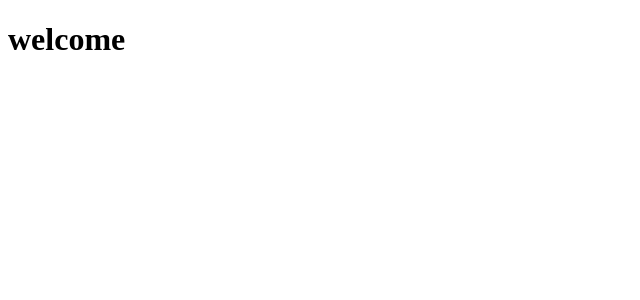
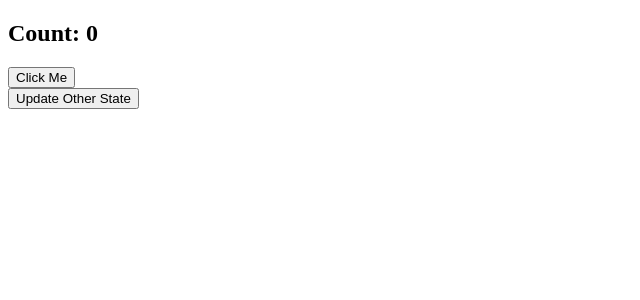
Before and after one commit to ItsMeAadityaK/react-component-basics, a React (Create React App) app: page / in a window 1280 px wide. Shown: the top 300 px of the page, without its empty margins (0-640 px from the left). Built offline with nearby package versions, Linux system fonts and the light colour scheme; the HTML template or start-up script is replaced by a standard one.

Commit message:
useCallback re-render

```diff
--- a/src/App.js
+++ b/src/App.js
@@ -1,15 +1,13 @@
+// src/App.js
 import React from 'react';
-import { useTranslation } from 'react-i18next';
+import UseCallbackEx from './UseCallbackEx';
 
-function HelloWorld() {
-  const { t } = useTranslation();
-
+function App() {
   return (
-    <div>
-      <h1>{t('welcome')}</h1>
+    <div className="App">
+      <UseCallbackEx />
     </div>
   );
 }
 
-
-export default HelloWorld;
+export default App;
--- /dev/null
+++ b/src/UseCallbackEx.js
@@ -0,0 +1,33 @@
+// src/UseCallbackExample.js
+import React, { useState, useCallback } from 'react';
+
+const Child = React.memo(({ onClick }) => {
+  console.log('🔁 Child re-rendered');
+  return (
+    <div>
+      <button onClick={onClick}>Click Me</button>
+    </div>
+  );
+});
+
+function UseCallbackEx() {
+  const [count, setCount] = useState(0);
+  const [otherState, setOtherState] = useState(0);
+
+  // ✅ useCallback to memoize the function
+  const handleClick = useCallback(() => {
+    setCount((prev) => prev + 1);
+  }, []);
+
+  return (
+    <div>
+      <h2>Count: {count}</h2>
+      <Child onClick={handleClick} />
+      <button onClick={() => setOtherState((prev) => prev + 1)}>
+        Update Other State
+      </button>
+    </div>
+  );
+}
+
+export default UseCallbackEx;
```
